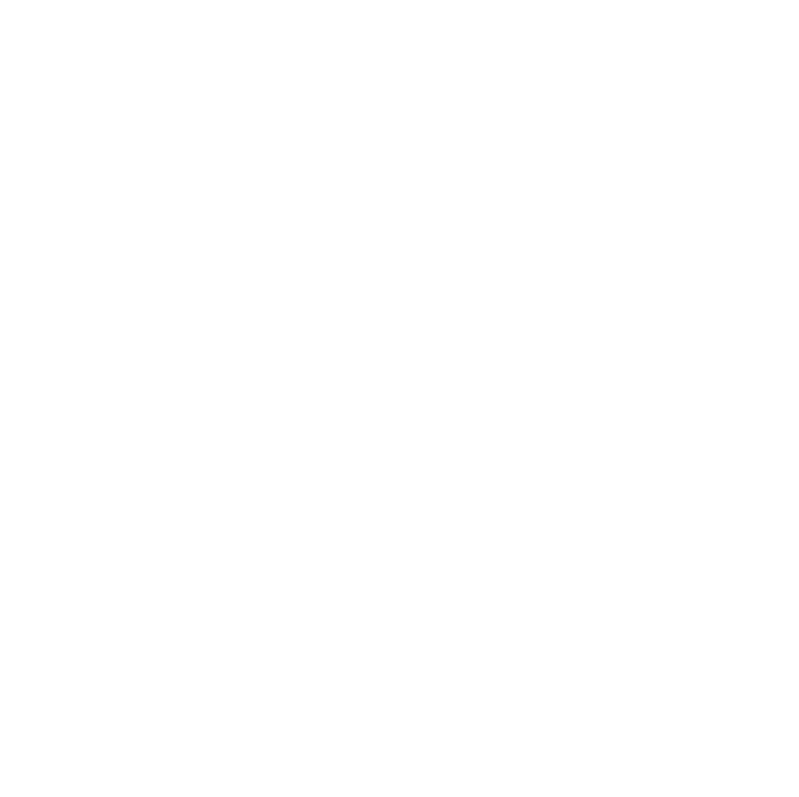
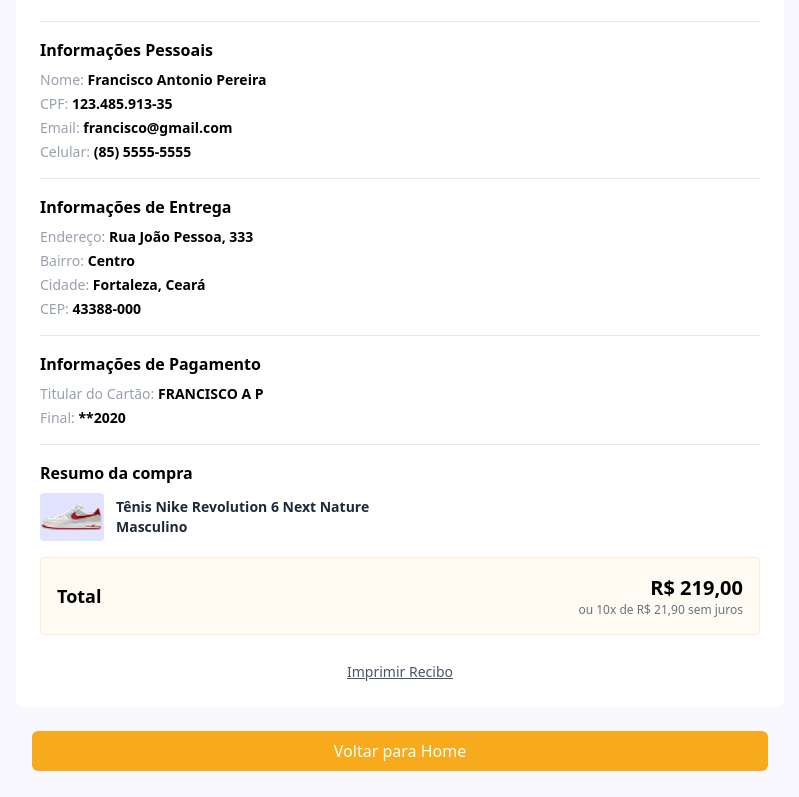
Before and after one commit to Fbr-bn/react-dripstore, a React (Vite) app: page /recibo in a window 1280 px wide. Before the commit this address had no page. Shown: the part 363-1160 px from the top of the page, without its empty margins (240-1039 px from the left). Before the commit the page ends 800 px from the top, so only its background shows below. Built offline with nearby package versions, Linux system fonts and the light colour scheme.

Commit message:
subindo page-finish e o componente ReciboCompra

```diff
--- /dev/null
+++ b/src/components/ReciboCompra.jsx
@@ -0,0 +1,150 @@
+import React from "react";
+import { useNavigate } from "react-router-dom";
+import TenisCarrinho from "../assets/tenis-finalizar-compras.png";
+
+const ReciboCompra = ({ dados }) => {
+  const navigate = useNavigate();
+
+  // Dados simulados (remova depois e substitua por dados reais via props ou contexto)
+  const {
+    nome = "Francisco Antonio Pereira",
+    cpf = "123.485.913-35",
+    email = "francisco@gmail.com",
+    celular = "(85) 5555-5555",
+    endereco = "Rua João Pessoa, 333",
+    bairro = "Centro",
+    cidade = "Fortaleza, Ceará",
+    cep = "43388-000",
+    cartao = "FRANCISCO A P",
+    finalCartao = "**2020",
+    produto = "Tênis Nike Revolution 6 Next Nature",
+    genero = "Masculino",
+    preco = "R$ 219,00",
+    parcelas = "10x de R$ 21,90 sem juros",
+  } = dados || {};
+
+  return (
+    <div className="bg-[#F9F8FE] pt-[180px] flex flex-col items-center mt-8 px-4">
+      <div className="bg-white w-full max-w-3xl p-6 rounded-md">
+        {/* Cabeçalho */}
+        <div className="flex flex-col items-center border-b border-gray-200 pb-4 mb-4">
+          <div className="text-6xl mb-2">🎉</div>
+          <span className="text-2xl font-bold text-center">
+            Compra Realizada
+          </span>
+          <span className="text-2xl font-bold text-center">com sucesso!</span>
+        </div>
+
+        {/* Informações Pessoais */}
+        <div className="border-b border-gray-200 pb-4 mb-4">
+          <h3 className="font-bold mb-2">Informações Pessoais</h3>
+          <div className="space-y-1 text-sm break-words">
+            <p>
+              <span className="font-medium text-gray-400">Nome:</span>{" "}
+              <span className="font-semibold">{nome}</span>
+            </p>
+            <p>
+              <span className="font-medium text-gray-400">CPF:</span>{" "}
+              <span className="font-semibold">{cpf}</span>
+            </p>
+            <p>
+              <span className="font-medium text-gray-400">Email:</span>{" "}
+              <span className="font-semibold">{email}</span>
+            </p>
+            <p>
+              <span className="font-medium text-gray-400">Celular:</span>{" "}
+              <span className="font-semibold">{celular}</span>
+            </p>
+          </div>
+        </div>
+
+        {/* Informações de Entrega */}
+        <div className="border-b border-gray-200 pb-4 mb-4">
+          <h3 className="font-bold mb-2">Informações de Entrega</h3>
+          <div className="space-y-1 text-sm break-words">
+            <p>
+              <span className="font-medium text-gray-400">Endereço:</span>{" "}
+              <span className="font-semibold">{endereco}</span>
+            </p>
+            <p>
+              <span className="font-medium text-gray-400">Bairro:</span>{" "}
+              <span className="font-semibold">{bairro}</span>
+            </p>
+            <p>
+              <span className="font-medium text-gray-400">Cidade:</span>{" "}
+              <span className="font-semibold">{cidade}</span>
+            </p>
+            <p>
+              <span className="font-medium text-gray-400">CEP:</span>{" "}
+              <span className="font-semibold">{cep}</span>
+            </p>
+          </div>
+        </div>
+
+        {/* Informações de Pagamento */}
+        <div className="border-b border-gray-200 pb-4 mb-4">
+          <h3 className="font-bold mb-2">Informações de Pagamento</h3>
+          <div className="space-y-1 text-sm break-words">
+            <p>
+              <span className="font-medium text-gray-400">
+                Titular do Cartão:
+              </span>{" "}
+              <span className="font-semibold">{cartao}</span>
+            </p>
+            <p>
+              <span className="font-medium text-gray-400">Final:</span>{" "}
+              <span className="font-semibold">{finalCartao}</span>
+            </p>
+          </div>
+        </div>
+
+        <div className="mb-4">
+          <h2 className="font-bold mb-2">Resumo da compra</h2>
+          <div className="flex items-center gap-3">
+            <img
+              src={TenisCarrinho}
+              alt="Tênis Nike"
+              className="bg-[#E2E3FF] w-16 h-12 object-contain rounded"
+            />
+            <p className="text-sm font-bold text-gray-800 break-words">
+              {produto}
+              <br />
+              {genero}
+            </p>
+          </div>
+        </div>
+
+        {/* Total */}
+        <div className="flex justify-between items-center bg-[#F6AA1C0D] border-[#F6AA1C26] border p-4 rounded">
+          <span className="font-bold text-lg">Total</span>
+          <div className="text-right">
+            <p className="text-xl font-bold">{preco}</p>
+            <p className="text-xs text-gray-500">ou {parcelas}</p>
+          </div>
+        </div>
+
+        {/* Botão Imprimir */}
+        <div className="text-center mt-6">
+          <button
+            onClick={() => window.print()}
+            className="text-sm underline text-gray-600 hover:text-gray-800 cursor-pointer"
+          >
+            Imprimir Recibo
+          </button>
+        </div>
+      </div>
+
+      {/* Botão Final */}
+      <div className="w-full max-w-3xl mt-6 mb-20 px-4">
+        <button
+          onClick={() => navigate("/")}
+          className="w-full bg-[#F6AA1C] hover:bg-orange-500 text-white font-medium px-4 py-2 rounded-md cursor-pointer"
+        >
+          Voltar para Home
+        </button>
+      </div>
+    </div>
+  );
+};
+
+export default ReciboCompra;
--- a/src/main.jsx
+++ b/src/main.jsx
@@ -10,6 +10,7 @@
 import AccoutCreate from "./pages/AccountCreate";
 import { Navigate } from "react-router-dom";
 import ProductList from "./pages/ProductList";
+import PageFinish from "./pages/PageFinish";
 
 ReactDOM.createRoot(document.getElementById("root")).render(
   <React.StrictMode>
@@ -24,6 +25,7 @@
         <Route path="/my-orders" element={<MyOrders />} />
         <Route path="/confirmation" element={<PageConfirmation />} />
         <Route path="/product-list" element={<ProductList />} />
+        <Route path="/recibo" element={<PageFinish />} />
       </Routes>
     </BrowserRouter>
   </React.StrictMode>
--- a/src/pages/PageFinish.jsx
+++ b/src/pages/PageFinish.jsx
@@ -0,0 +1,13 @@
+import React from "react";
+import LayoutWrapper from "../components/LayoutWrapper"; // ajuste o caminho se necessário
+import ReciboCompra from "../components/ReciboCompra";
+
+const PageFinish = () => {
+  return (
+    <LayoutWrapper>
+      <ReciboCompra />
+    </LayoutWrapper>
+  );
+};
+
+export default PageFinish;
```
